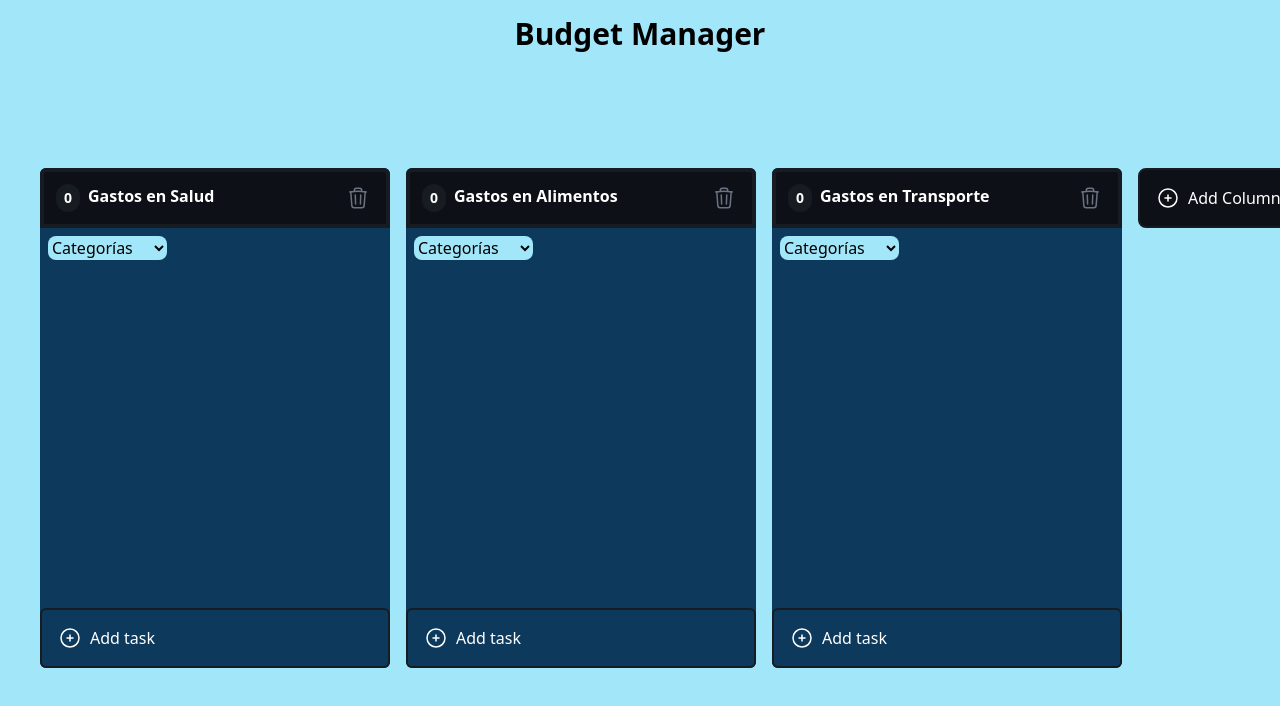
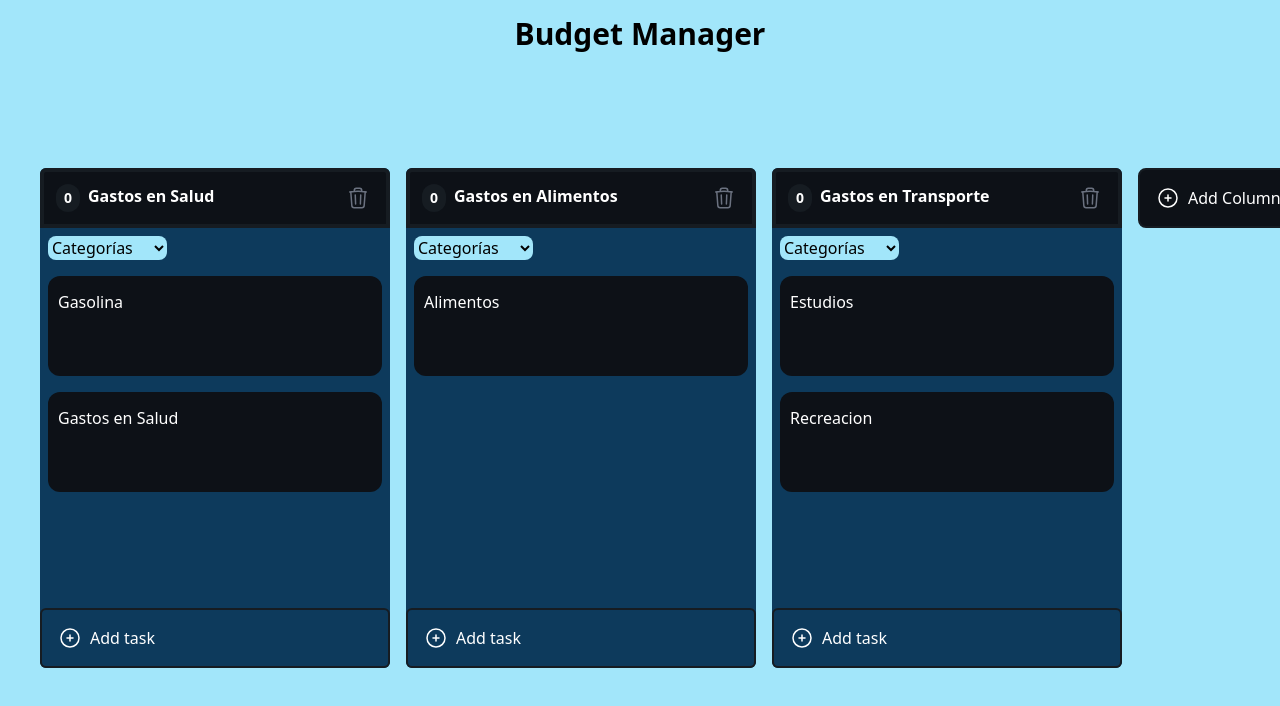
Before and after one commit to IngridC10/budget_manager, a Next.js app: page /board in a window 1280 px wide. Shown: the top 706 px of the page. Built offline with nearby package versions, Linux system fonts and the light colour scheme.

Commit message:
saving data

```diff
--- a/app/board/components/ColumnContainerComponent.tsx
+++ b/app/board/components/ColumnContainerComponent.tsx
@@ -15,7 +15,7 @@ interface Props {
   updateColumn: (id: Id, title: string) => void;
 
   createTask: (columnId: Id) => void;
-  updateTask: (id: Id, content: string) => void;
+  updateTask: (task: Task) => void;
   deleteTask: (id: Id) => void;
   tasks: Task[];
 }
@@ -156,7 +156,6 @@ function ColumnContainer({
               task={task}
               deleteTask={deleteTask}
               updateTask={updateTask}
-              setTasks={(tasks) => {}}
             />
           ))}
         </SortableContext>
--- a/app/board/components/EditCardModalBodyComponent.tsx
+++ b/app/board/components/EditCardModalBodyComponent.tsx
@@ -1,4 +1,4 @@
-import React, { useState } from "react";
+import React, { useRef, useState } from "react";
 import InputComponent from "@/components/InputComponent";
 import SelectComponent from "@/components/SelectComponent";
 import CalendarComponent from "@/components/CalendarComponent";
@@ -13,10 +13,17 @@ import { Id } from "@/types/domain";
 
 interface Props {
   task: Task;
-  setTasks: React.Dispatch<React.SetStateAction<Task[]>>;
+  updateTask: (task: Task) => void;
+  setModalOpenState: React.Dispatch<React.SetStateAction<boolean>>;
 }
-const EditCardModalBodyComponent: React.FC<Props> = ({ task, setTasks }) => {
+const EditCardModalBodyComponent: React.FC<Props> = ({
+  task,
+  updateTask,
+  setModalOpenState,
+}) => {
   const [isPlusIconModalOpen, setIsPlusIconModalOpen] = useState(false);
+  const expenseAmountRef = useRef<HTMLInputElement>(null);
+  console.log("set tasks", updateTask);
 
   const handlePlusIconClick = () => {
     setIsPlusIconModalOpen(true);
@@ -25,24 +32,39 @@ const EditCardModalBodyComponent: React.FC<Props> = ({ task, setTasks }) => {
   const closePlusIconModal = () => {
     setIsPlusIconModalOpen(false);
   };
+  const handleSave = () => {
+    const expenseAmount: number = parseInt(
+      expenseAmountRef.current?.value || "0"
+    );
+    console.log("expenseAmount: ", expenseAmount);
 
-  const handleSave = (id: Id, updatedContent: string) => {
-    setTasks((prevTasks) => {
-      return prevTasks.map((task) => {
-        if (task.id === id) {
-          return { ...task, content: updatedContent };
-        } else {
-          return task;
-        }
-      });
-    });
+    const newTask = {
+      ...task,
+      expenses: expenseAmount,
+    };
+    updateTask(newTask);
+    // setTasks((prevTasks) => {
+    //   return prevTasks.map((task) => {
+    //     console.log("task.id: ", task.id);
+    //     if (task.id === newTask.id) {
+    //       return newTask;
+    //     } else {
+    //       return task;
+    //     }
+    //   });
+    // });
+    setModalOpenState(false);
   };
   return (
     <div className="flex flex-col  ">
       <label htmlFor="monto" className="text-xl text-blueColor text-start">
         Ingrese el Monto: {task.content}
       </label>
-      <InputComponent placeholder="Digite el monto" />
+      <InputComponent
+        placeholder="Digite el monto"
+        inputRef={expenseAmountRef}
+        defaultValue={task.expenses}
+      />
 
       <div className="flex items-center justify-center w-full h-12 mt-5 rounded-lg bg-blueColor">
         <h1>Gastos en Salud</h1>
@@ -83,10 +105,7 @@ const EditCardModalBodyComponent: React.FC<Props> = ({ task, setTasks }) => {
         </button>
       </div>
       <div className="flex items-center justify-center mt-16">
-        <ButtonComponent
-          text="Guardar"
-          onClick={() => handleSave(task.id, task.content)}
-        />
+        <ButtonComponent text="Guardar" onClick={() => handleSave()} />
       </div>
 
       {isPlusIconModalOpen && (
--- a/app/board/components/KanbanBoardComponent.tsx
+++ b/app/board/components/KanbanBoardComponent.tsx
@@ -24,10 +24,13 @@ function KanbanBoard() {
   const [columns, setColumns] = useState<Column[]>(ColumnData);
   const columnsId = useMemo(() => columns.map((col) => col.id), [columns]);
   const [tasks, setTasks] = useState<Task[]>(TaskData);
+  console.log("set inicial tasks", setTasks);
 
   const [activeColumn, setActiveColumn] = useState<Column | null>(null);
   const [activeTask, setActiveTask] = useState<Task | null>(null);
   const [isClient, setIsClient] = useState(false);
+
+  console.log("tasks", tasks);
 
   const sensors = useSensors(
     useSensor(PointerSensor, {
@@ -113,7 +116,6 @@ function KanbanBoard() {
               )}
               {activeTask && (
                 <TaskCard
-                  setTasks={setTasks}
                   task={activeTask}
                   deleteTask={deleteTask}
                   updateTask={updateTask}
@@ -147,10 +149,14 @@ function KanbanBoard() {
     setTasks(newTasks);
   }
 
-  function updateTask(id: Id, content: string) {
-    const newTasks = tasks.map((task) => {
-      if (task.id !== id) return task;
-      return { ...task, content };
+  function updateTask(task: Task) {
+    console.log("update task", task);
+    const newTasks = tasks.map((t) => {
+      console.log("t.id: ", t.id);
+      if (t.id === task.id) {
+        return task;
+      }
+      return t;
     });
 
     setTasks(newTasks);
--- a/app/board/components/TaskCardComponent.tsx
+++ b/app/board/components/TaskCardComponent.tsx
@@ -15,15 +15,15 @@ import {
 import ModalComponent from "@/components/ModalComponent";
 import EditCardModalBodyComponent from "./EditCardModalBodyComponent";
 import DetailCardModalBodyComponent from "./DetailCardModalBodyComponent";
+import { title } from "process";
 
 interface Props {
   task: Task;
   deleteTask: (id: Id) => void;
-  updateTask: (id: Id, content: string) => void;
-  setTasks: React.Dispatch<React.SetStateAction<Task[]>>;
+  updateTask: (task: Task) => void;
 }
 
-function TaskCard({ task, deleteTask, updateTask, setTasks }: Props) {
+function TaskCard({ task, deleteTask, updateTask }: Props) {
   const [mouseIsOver, setMouseIsOver] = useState(false);
   const [editCardEnabledState, setEditCardEnabledState] = useState(false);
   const [isModalOpenState, setIsModalOpenState] = useState(false);
@@ -103,7 +103,7 @@ function TaskCard({ task, deleteTask, updateTask, setTasks }: Props) {
       >
         <textarea
           className="h-[90%] w-full resize-none border-none rounded bg-transparent text-white focus:outline-none"
-          value={task.content}
+          value={task.title}
           autoFocus
           placeholder="Task content here"
           onBlur={toggleEditMode}
@@ -112,7 +112,9 @@ function TaskCard({ task, deleteTask, updateTask, setTasks }: Props) {
               toggleEditMode();
             }
           }}
-          onChange={(e) => updateTask(task.id, e.target.value)}
+          onChange={(e) => {
+            updateTask({ ...task, title: e.target.value });
+          }}
         />
       </div>
     );
@@ -131,21 +133,24 @@ function TaskCard({ task, deleteTask, updateTask, setTasks }: Props) {
         onMouseLeave={() => setMouseIsOver(false)}
       >
         <p className="my-auto h-[90%] w-full overflow-y-auto overflow-x-hidden whitespace-pre-wrap">
-          {task.content}
+          {task.title}
         </p>
 
         {mouseIsOver && (
           <div className="absolute flex flex-row gap-4 p-6 -translate-y-1/2 rounded stroke-white right-4 top-1/2  ">
-            <div onClick={handleEditClick}>
-              <FontAwesomeIcon icon={faEdit} />
+            <div onClick={handleEditClick} className="h-[25px] w-[25px]">
+              <FontAwesomeIcon icon={faEdit} height={25} width={25} />
             </div>
 
             <div onClick={handleDetailClick}>
-              <FontAwesomeIcon icon={faInfoCircle} />
+              <FontAwesomeIcon icon={faInfoCircle} height={20} width={20} />
             </div>
 
-            <div onClick={() => deleteTask(task.id)}>
-              <TrashIcon />
+            <div
+              onClick={() => deleteTask(task.id)}
+              className="h-[25px] w-[25px]"
+            >
+              <FontAwesomeIcon icon={faTrash} height={25} width={25} />
             </div>
           </div>
         )}
@@ -155,7 +160,11 @@ function TaskCard({ task, deleteTask, updateTask, setTasks }: Props) {
         <ModalComponent
           onClose={closeEditModal}
           content={
-            <EditCardModalBodyComponent setTasks={setTasks} task={task} />
+            <EditCardModalBodyComponent
+              updateTask={updateTask}
+              task={task}
+              setModalOpenState={setIsModalOpenState}
+            />
           }
         />
       )}
--- a/components/InputComponent.tsx
+++ b/components/InputComponent.tsx
@@ -1,25 +1,28 @@
-import React, { InputHTMLAttributes } from "react";
+import React, { InputHTMLAttributes, RefObject } from "react";
 
 interface InputComponentProps extends InputHTMLAttributes<HTMLInputElement> {
   type?: string;
-  id?: string;
+  inputRef?: React.MutableRefObject<any>;
   className?: string;
   placeholder?: string;
+  value?: string | number;
 }
 
 const InputComponent: React.FC<InputComponentProps> = ({
   type = "text",
-  id,
   className = "border-blueColor",
   placeholder = "Digite el monto...",
+  value,
+  inputRef, // Usamos `inputRef` en lugar de `ref`
   ...rest
 }) => {
   return (
     <div className="w-full">
       <input
         type={type}
-        id={id}
-        className={` w-full h-12 px-4 mt-2 text-black border rounded-lg ${className}`}
+        ref={inputRef} // Aquí se usa `inputRef` en lugar de `ref`
+        value={value}
+        className={`w-full h-12 px-4 mt-2 text-black border rounded-lg ${className}`}
         placeholder={placeholder}
         {...rest}
       />
--- a/data/TaskData.ts
+++ b/data/TaskData.ts
@@ -3,10 +3,10 @@ import { Task } from "@/app/board/domain/models";
 const taskData: Task[] = [
   {
     id: "1",
-    columnId: "todo",
+    columnId: "0",
     content: "",
-    title: "Gastos en Salud",
-    expenses: 80,
+    title: "Gasolina",
+    expenses: 20,
     date: new Date().toISOString(),
     categoryType: "Salud",
     expenseType: "Variable",
@@ -14,10 +14,10 @@ const taskData: Task[] = [
   },
   {
     id: "2",
-    columnId: "todo",
+    columnId: "0",
     content: "",
     title: "Gastos en Salud",
-    expenses: 80,
+    expenses: 60,
     date: new Date().toISOString(),
     categoryType: "Salud",
     expenseType: "Variable",
@@ -25,9 +25,9 @@ const taskData: Task[] = [
   },
   {
     id: "3",
-    columnId: "doing",
+    columnId: "1",
     content: "",
-    title: "Gastos en Salud",
+    title: "Alimentos",
     expenses: 80,
     date: new Date().toISOString(),
     categoryType: "Salud",
@@ -37,10 +37,10 @@ const taskData: Task[] = [
 
   {
     id: "4",
-    columnId: "doing",
+    columnId: "2",
     content: "",
-    title: "Gastos en Salud",
-    expenses: 80,
+    title: "Estudios",
+    expenses: 200,
     date: new Date().toISOString(),
     categoryType: "Salud",
     expenseType: "Variable",
@@ -48,10 +48,10 @@ const taskData: Task[] = [
   },
   {
     id: "5",
-    columnId: "done",
+    columnId: "2",
     content: "",
-    title: "Gastos en Salud",
-    expenses: 80,
+    title: "Recreacion",
+    expenses: 100,
     date: new Date().toISOString(),
     categoryType: "Salud",
     expenseType: "Variable",
```
